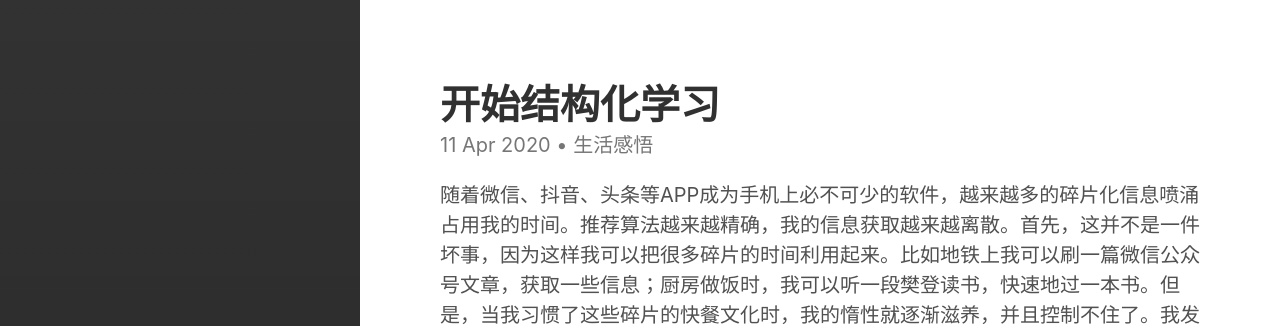
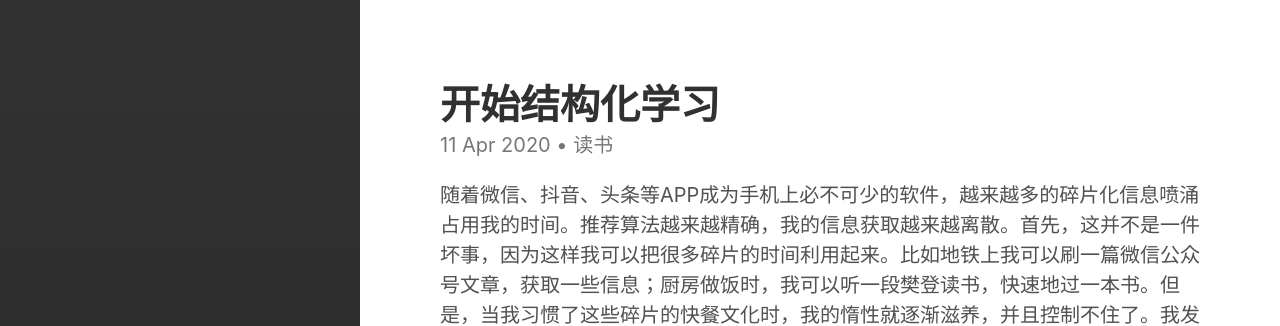
Before and after one commit to Bin0Lin/Bin0Lin.github.io, a Jekyll site: the page built from _posts/2020-04-11-开始结构化学习.md, in a window 1280 px wide. Shown: the top 326 px of the page. Built offline with Jekyll 4.4.1, drawn with Linux system fonts in a browser that asks for light colours.

Commit message:
Update 2020-04-11-开始结构化学习.md

```diff
--- a/_posts/2020-04-11-开始结构化学习.md
+++ b/_posts/2020-04-11-开始结构化学习.md
@@ -3,7 +3,7 @@ layout: post
 title:  "开始结构化学习"
 date:   2020-04-11
 categories:
-    - 生活感悟
+    - 读书
 tags:
     - 方法论
 ---
```
